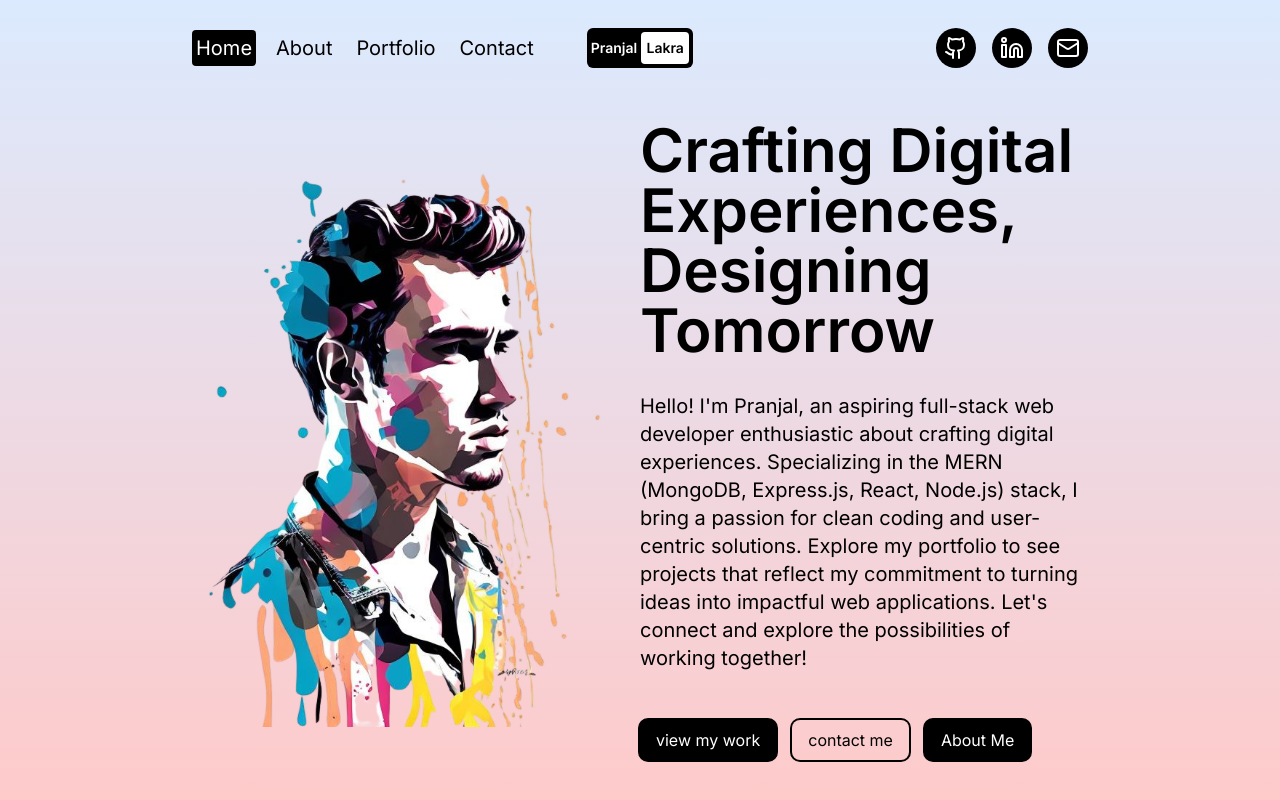
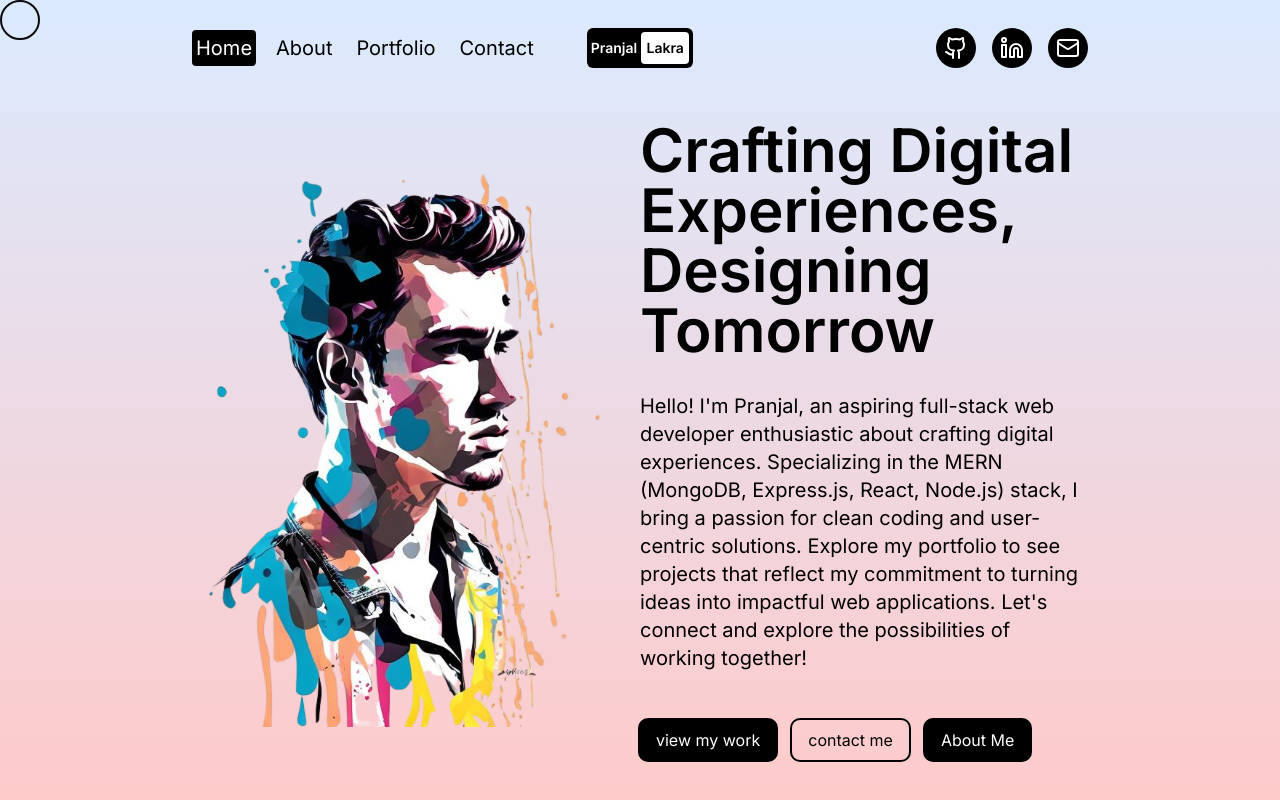
Before and after one commit to alpranjal28/portfolio, a Next.js app: page / in a window 1280 px wide. Built offline with nearby package versions, Linux system fonts and the light colour scheme.

Commit message:
added cursor

```diff
--- a/package.json
+++ b/package.json
@@ -14,6 +14,7 @@
     "@next/third-parties": "15.3.5",
     "caniuse-lite": "^1.0.30001726",
     "framer-motion": "^12.23.0",
+    "lucide-react": "^0.525.0",
     "next": "15.3.5",
     "react": "19.1.0",
     "react-dom": "19.1.0",
--- a/src/app/layout.tsx
+++ b/src/app/layout.tsx
@@ -4,6 +4,7 @@ import "./globals.css";
 import TransitionProvider from "@/components/transitionProvider";
 import { GoogleAnalytics } from "@next/third-parties/google";
 import { Bounce, ToastContainer } from "react-toastify";
+import { Cursor } from "@/components/cursor";
 
 const inter = Inter({ subsets: ["latin"] });
 const googleAnalyticsId = process.env.GOOGLE_ANALYTICS_ID as string;
@@ -34,6 +35,7 @@ export default function RootLayout({
           theme="dark"
           transition={Bounce}
         />
+        <Cursor />
         <TransitionProvider>{children}</TransitionProvider>
         <GoogleAnalytics gaId={googleAnalyticsId} />
       </body>
--- /dev/null
+++ b/src/components/cursor.tsx
@@ -0,0 +1,41 @@
+"use client";
+import { useEffect, useState } from "react";
+import { motion } from "framer-motion";
+import { House } from "lucide-react";
+
+export const Cursor = () => {
+  const [position, setPosition] = useState({ x: 0, y: 0 });
+  const [cursorover,setCursorOver]= useState("")
+  useEffect(() => {
+    const mousemove = (e: MouseEvent) => {
+      setPosition({ x: e.clientX + 10, y: e.clientY + 10 });
+
+      const target = e.target as HTMLElement
+      const link= target.closest("button, a")
+
+      if(link){
+        const type =
+        link.getAttribute("href")||
+        link.getAttribute("type")||
+        "click"
+        console.log(type);
+        setCursorOver(type)
+      }else{
+        setCursorOver("")
+      }
+    };
+    window.addEventListener("mousemove", mousemove);
+
+    return () => {
+      window.removeEventListener("mousemove", mousemove);
+    };
+  }, []);
+  return (
+    <motion.div
+      className="fixed h-10 w-10 flex items-center justify-center rounded-full border-2 border-zinc-950 z-40"
+      animate={position}
+    >{
+      cursorover && cursorover==="/"? <House/> : ""
+    }</motion.div>
+  );
+};
```
Also changed, not shown: 1 other file (tests, documents, lock files or other folders). Lines whose indentation alone changed are shown as unchanged.
